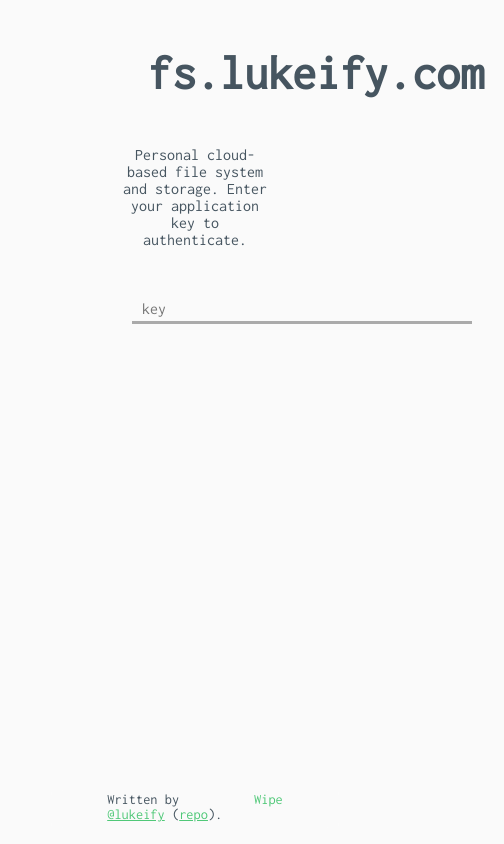
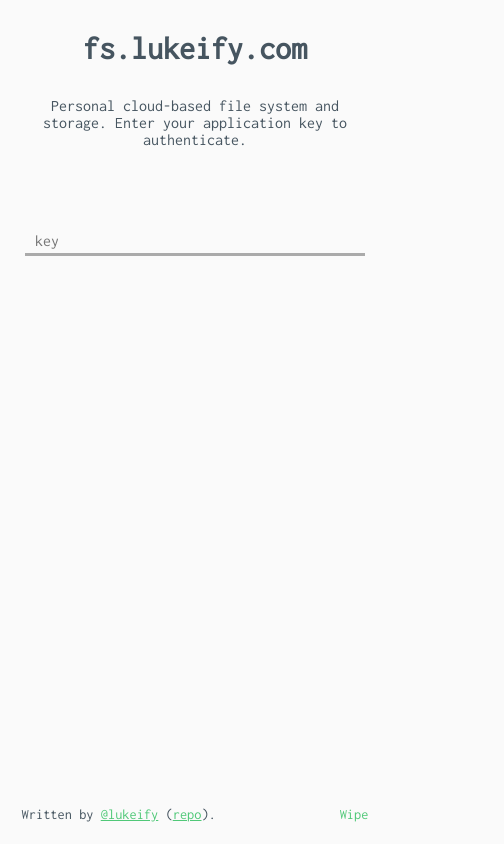
Before and after one commit to lukeify/fs, a Vue app in the folder client/: page / in a window 390 px wide. Shown: the whole page, 504 px wide, since content can reach past the window. Built offline with nearby package versions, Linux system fonts and the light colour scheme.

Commit message:
[design] small improvements to make site work better on mobile, dark theme color change

```diff
--- a/client/src/App.vue
+++ b/client/src/App.vue
@@ -102,8 +102,15 @@ export default class AppComponent extends Vue {
 <style lang="scss">
     @import "styles/design.scss";
 
+    $breakpoint: 60em;
+
+
     html {
-        margin: 0 100px;
+        margin: 0 4em;
+
+        @media (max-width: #{$breakpoint}) {
+            margin:0 1em;
+        }
     }
 
     html, body {
@@ -118,9 +125,8 @@ export default class AppComponent extends Vue {
 
     body {
         text-align: center;
-        margin: 0;
         padding: 0;
-        margin-bottom: 10em;
+        margin:0 0 10em 0;
     }
 
     h1, h2, h3, h4, h5, h6, p, a, ul, li, span {
@@ -128,9 +134,9 @@ export default class AppComponent extends Vue {
     }
 
     h1 {
-        font-size: 3em;
+        font-size: 2em;
         text-align: center;
-        margin: 1em;
+        margin: 1em 0;
         padding: 0;
     }
 
@@ -166,7 +172,7 @@ export default class AppComponent extends Vue {
 
     .footer {
         position: fixed;
-        padding: 1.3em 100px 1.5em 100px;
+        padding: 1.3em 4em 1.5em 4em;
         bottom: 0;
         left: 0;
         right:0;
@@ -174,6 +180,10 @@ export default class AppComponent extends Vue {
         backdrop-filter: blur(30px) saturate(200%);
         text-align: left;
         font-size: 0.9em;
+
+        @media (max-width: #{$breakpoint}) {
+            padding: 1.3em 1em 1.5em 1em;
+        }
 
         @supports not (backdrop-filter:blur(30px)) {
             background-color:rgba($white, 0.9);
--- a/client/src/components/Auth.vue
+++ b/client/src/components/Auth.vue
@@ -147,7 +147,6 @@
 
     .statement {
         text-align: center;
-
         margin: 1em;
     }
 
@@ -160,7 +159,7 @@
         border: none;
         border-bottom: 3px solid $lightgrey;
         font-size: 1em;
-        margin: 2em;
+        margin: 4em 0;
         padding: 4px 10px;
         font-family: $inconsolata;
         width: 320px;
--- a/client/src/styles/design.scss
+++ b/client/src/styles/design.scss
@@ -1,7 +1,7 @@
 $white:     #FAFAFA;
 $lightgrey: #AAA;
 $grey:      #465560;
-$midnight:  #222828;
+$midnight:  hsl(191, 8%, 16%);
 
 $emerald: rgb(80,200,120);
 $malachite: #0BDA51;
```
